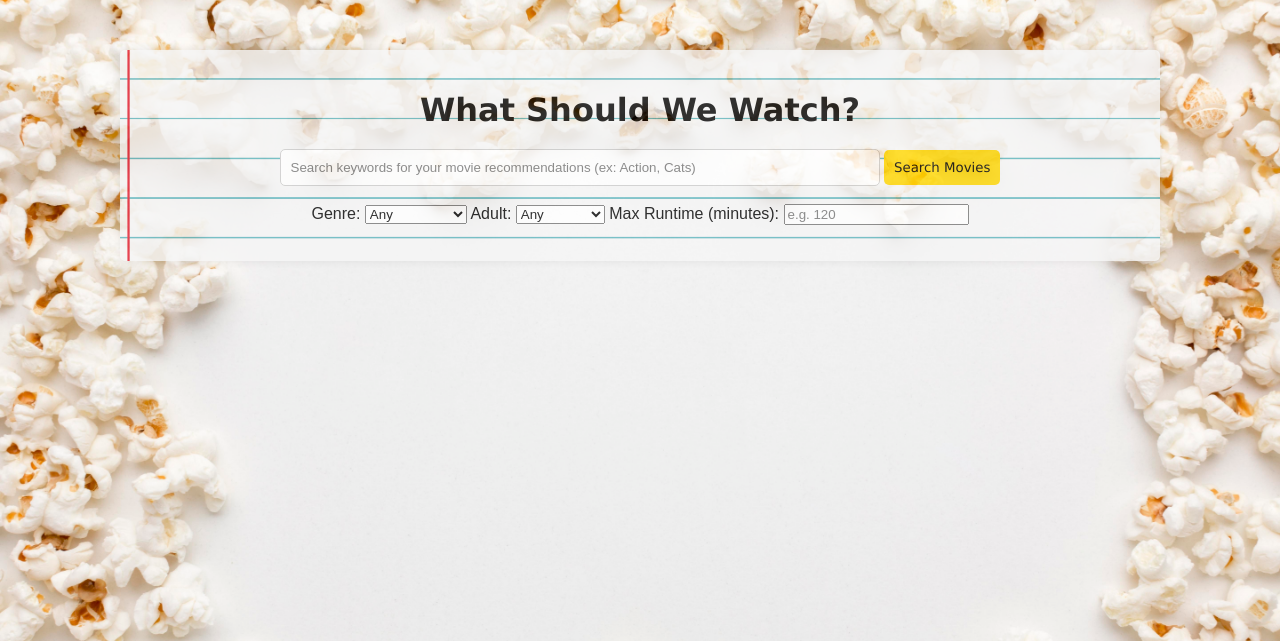
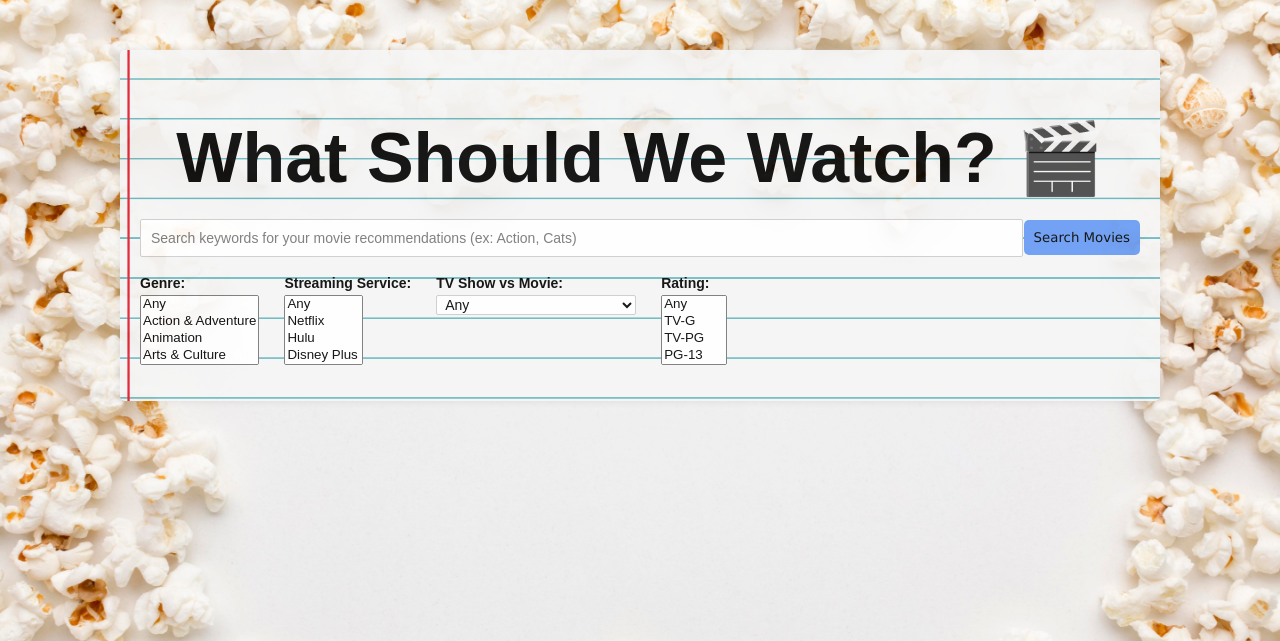
Before and after one commit to kelscj/what-to-watch, a Flask app: page / in a window 1280 px wide. Shown: the top 641 px of the page. Run offline with Flask 3, Linux system fonts and the light colour scheme; some libraries are stand-ins or nearby versions.

Commit message:
Switched dataset and refined filters to be multi-select

```diff
--- a/app.py
+++ b/app.py
@@ -18,22 +18,19 @@ db = SQLAlchemy(app)
 
 # Model
 class MyTask(db.Model):
-    id = db.Column(db.Integer, primary_key=True)
+    show_id = db.Column(db.String(500), primary_key=True)
+    type = db.Column(db.String(500), nullable=True)
     title = db.Column(db.String(500), nullable=False)
-    vote_average = db.Column(db.Float, nullable=False)
-    status = db.Column(db.String(500), nullable=False)
-    release_date = db.Column(db.String(500), nullable=False)
-    revenue = db.Column(db.Float, nullable=False)
-    runtime = db.Column(db.Integer, nullable=False)
-    adult = db.Column(db.Boolean, nullable=False)
-    budget = db.Column(db.Float, nullable=False)
-    original_language = db.Column(db.String(500), nullable=False)
-    overview = db.Column(db.Text, nullable=False)
-    popularity = db.Column(db.Float, nullable=False)
-    tagline = db.Column(db.String(500), nullable=True)
-    genres = db.Column(db.String(500), nullable=True)
-    production_companies = db.Column(db.String(500), nullable=True)
-    keywords = db.Column(db.String(500), nullable=True)
+    director = db.Column(db.String(500), nullable=True)
+    cast = db.Column(db.String(1000), nullable=True)
+    country = db.Column(db.String(500), nullable=True)
+    date_added = db.Column(db.String(100), nullable=True)
+    release_year = db.Column(db.Integer, nullable=True)
+    rating = db.Column(db.String(100), nullable=True)
+    duration = db.Column(db.String(100), nullable=True)
+    listed_in = db.Column(db.String(500), nullable=True)
+    description = db.Column(db.Text, nullable=True)
+    service = db.Column(db.String(100), nullable=False)
 
     def __repr__(self):
         return f"<Movie {self.title}>"
@@ -43,39 +40,43 @@ class MyTask(db.Model):
 def index():
     search_query = request.args.get("query", "").strip()
     tasks = []
+    query = MyTask.query
 
     if search_query:
         # Split on commas or whitespace, remove empty terms
         terms = [term.strip().lower() for term in search_query.replace(",", " ").split() if term.strip()]
 
-        # Start with all non-adult movies
-        query = MyTask.query.filter(MyTask.adult.is_(False))
-
-        # Filter so each term must appear in either genres or keywords (AND logic)
+        # Filter so each term must appear in either genres, keywords, cast, or title
         for term in terms:
             like_term = f"%{term}%"
             query = query.filter(
                 or_(
-                    MyTask.genres.ilike(like_term),
-                    MyTask.keywords.ilike(like_term)
+                    MyTask.listed_in.ilike(like_term),
+                    MyTask.description.ilike(like_term),
+                    MyTask.title.ilike(like_term),
+                    MyTask.cast.ilike(like_term),
+                    MyTask.director.ilike(like_term)
                 )
             )
 
         # Apply additional filters from form inputs
-        genre_filter = request.args.get("genre", "").strip()
-        runtime_filter = request.args.get("runtime", type=int)
+        rating_filter = request.args.getlist("rating")
+        type_filter = request.args.get("type")
+        service_filter = request.args.getlist("service")
+        genre_filter = request.args.getlist("genre")
+
 
         # Apply filters if selected
         if genre_filter:
-            query = query.filter(MyTask.genres.ilike(f"%{genre_filter}%"))
+            query = query.filter(or_(*[MyTask.service.ilike(f"%{genre}%") for genre in genre_filter ]))
+        if rating_filter:
+            query = query.filter(or_(*[MyTask.service.ilike(f"%{rating}%") for rating in rating_filter ]))
+        if type_filter:
+            query = query.filter(MyTask.type.ilike(f"%{type_filter}%"))
+        if service_filter:
+            query = query.filter(or_(*[MyTask.service.ilike(f"%{service}%") for service in service_filter ]))
 
-        if runtime_filter:
-            query = query.filter(MyTask.runtime <= runtime_filter)
-
-        # Always exclude adult content
-        query = query.filter(MyTask.adult.is_(False))
-
-        tasks = query.order_by(MyTask.vote_average.desc()).all()
+        tasks = query.all()
 
     return render_template("index.html", tasks=tasks, query=search_query)
 
--- a/static/styles.css
+++ b/static/styles.css
@@ -19,7 +19,7 @@ body {
   box-shadow: 0 0 10px rgba(0, 0, 0, 0.1);
   text-align: center;
   background-image: url('/static/v602-nunoon-32-rippednotes.jpg');
-  opacity: 0.8;
+  opacity: 0.9;
   background-position: center;
   background-size: cover;
   background-repeat: no-repeat;
@@ -28,12 +28,13 @@ body {
 .content h1 {
   color: black;
   margin-bottom: 20px;
-  font-family: 'Lucida Sans', 'Lucida Sans Regular', 'Lucida Grande', 'Lucida Sans Unicode', Geneva, Verdana, sans-serif;
+  font-size: 70px;
+  font-family: Arial, sans-serif;
 }
 
 .content h2 {
         text-align: left;
-        font-family: 'Lucida Sans', 'Lucida Sans Regular', 'Lucida Grande', 'Lucida Sans Unicode', Geneva, Verdana, sans-serif;
+        font-family: Arial, sans-serif;
         color: black;
         text-decoration: underline;
 }
@@ -48,7 +49,7 @@ body {
 
 .content button {
   padding: 10px 10px;
-  background-color: gold;
+  background-color: rgb(101, 154, 244);
   color: black;
   border: black;
   border-radius: 5px;
@@ -56,7 +57,7 @@ body {
   font-family: 'Lucida Sans', 'Lucida Sans Regular', 'Lucida Grande', 'Lucida Sans Unicode', Geneva, Verdana, sans-serif
 }
 .content button:hover {
-  background-color: goldenrod;
+  background-color: rgb(146, 182, 245);
 }
 
 .content ul {
@@ -65,7 +66,175 @@ body {
 }
 .content li {
   padding: 10px;
-  border-bottom: 1px solid #ccc;
   text-align: left;
+}
 
+.search-bar {
+    display: flex;
+    align-items: center;
+    gap: 1px;
 }
+
+.search-bar input[type="text"] {
+    flex: 1;
+    min-width: 400px;
+    padding: 10px;
+    font-size: 14px;
+    border: 1px solid #ccc;
+    border-radius: 2px;
+}
+
+/* --- Compact, Clean Multi-Select Dropdown Styling --- */
+
+/* Closed dropdown: match native select look */
+.vscomp-toggle-button {
+  background-color: white;
+  border: 1px solid #ccc;
+  border-radius: 2px;
+  color: black;
+  font-size: 14px;
+  font-family: inherit;
+  height: 20px;
+  line-height: 20px;
+  padding: 0 22px 0 8px; /* space on right for arrow */
+  text-align: left;
+  cursor: pointer;
+  box-sizing: border-box;
+  width: 200px;
+  position: relative;
+}
+
+/* Add a ▼ arrow just like the single select */
+.vscomp-toggle-button::after {
+  content: "⌄";
+  position: absolute;
+  right: 6px;
+  top: 50%;
+  transform: translateY(-70%);
+  font-size: 14px;
+  color: #191919;
+  pointer-events: none;
+}
+
+/* Dropdown menu: compact white box, no extra padding */
+.vscomp-options-container {
+  border: 1px solid #ccc !important;
+  border-radius: 2px !important;
+  box-shadow: 0 2px 8px rgba(0, 0, 0, 0.15);
+  width: 150px;
+  overflow-y: scroll;
+  font-size: 13px;
+  color: #000;
+  padding: 0;
+  margin: 0;
+}
+
+/* Each option: 20px height, no whitespace */
+.vscomp-option {
+  position: relative;
+  padding: 0 0px 0 22px !important; /* space for checkmark */
+  background: rgb(233, 232, 231);
+  border-bottom: 1px solid #ddd;
+  cursor: pointer;
+  display: flex;
+  align-items: center;
+  font-size: 13px;
+  margin: 0;
+}
+
+/* Hover: subtle blue highlight */
+.vscomp-option:hover {
+  background-color: rgb(101, 154, 244) !important;
+  color: white !important;
+  border-radius: 2px;
+}
+
+/* Left-side checkmark for selected options */
+.vscomp-option.selected::before {
+  content: "✓";
+  position: absolute;
+  left: 6px;
+  top: 50%;
+  transform: translateY(-50%);
+  font-size: 13px;
+  background-color: rgb(101, 154, 244) !important;
+  color: white;
+}
+
+.vscomp-option.selected {
+  font-size: 13px;
+  background-color: rgb(101, 154, 244) !important;
+  color: white;
+  border-radius: 2px;
+}
+
+
+/* White checkmark when hovered */
+.vscomp-option.selected:hover::before {
+  color: white;
+}
+
+/* Tighten dropdown bottom area — remove blank space */
+.vscomp-options {
+  margin: 0;
+  padding: 0;
+}
+
+/* Hide 'No options found' / 'No results found' messages */
+.vscomp-no-options,
+.vscomp-no-search-results {
+  display: none !important;
+  height: 0 !important;
+  margin: 0 !important;
+  padding: 0 !important;
+  overflow: hidden !important;
+}
+
+/* Remove extra padding under the options list */
+.vscomp-options-container::after {
+  content: none;
+}
+
+/* Remove internal search bar */
+.vscomp-search-container {
+  display: none !important;
+}
+
+/* Wrapper alignment */
+.vscomp-wrapper {
+  display: inline-block;
+  width: 200px;
+  vertical-align: top;
+}
+
+/* Filters layout */
+.filters {
+  display: flex;
+  flex-wrap: wrap;
+  gap: 25px;
+  justify-content: flex-start;
+  align-items: flex-start;
+  text-align: left;
+}
+
+.filters label {
+  display: block;
+  margin-bottom: 4px;
+  font-weight: bold;
+  color: black;
+  font-size: 14px;
+}
+
+/* Keep native single-select consistent */
+.filters select:not([multiple]) {
+  background-color: white;
+  border: 1px solid #ccc;
+  border-radius: 2px;
+  color: black;
+  font-size: 14px;
+  height: 20px;
+  padding: 0 4px;
+  width: 200px;
+  font-family: inherit;
+  box-sizing: border-box;
+}
--- a/templates/base.html
+++ b/templates/base.html
@@ -2,11 +2,44 @@
 
 <head>
     <meta charset="UTF-8">
-    <title>Movie Search</title>
+    <link rel="stylesheet" href="https://cdn.jsdelivr.net/npm/choices.js/public/assets/styles/choices.min.css">
+    <script src="https://cdn.jsdelivr.net/npm/choices.js/public/assets/scripts/choices.min.js"></script>
     <link rel="stylesheet" href="{{ url_for('static', filename='styles.css') }}">
+
+
 </head>
 <body>
     {% block content %}
     {% endblock %}
+    <script src="https://cdn.jsdelivr.net/npm/virtual-select-plugin/dist/virtual-select.min.js"></script>
+    {% block scripts %}
+    <script>
+    window.addEventListener('load', function () {
+    VirtualSelect.init({
+        ele: '#genre,#rating,#service',
+        multiple: true,
+        search: false,
+        placeholder: 'Select filter option(s)',
+        disableSelectAll: false,
+        showSelectedOptionsFirst: true,
+        closeOnSelect: false,
+
+        // ✅ Layout and style improvements
+        maxWidth: '240px',
+        dropboxWrapper: 'body',
+        zIndex: 9999,
+        markSearchResults: false,  // disables highlighting
+    });
+
+    // Apply consistent width per filter box
+    document.querySelectorAll('.vscomp-wrapper').forEach(el => {
+        el.style.minWidth = '180px';
+        el.style.maxWidth = '220px';
+    });
+    });
+    </script>
+    {% endblock %}
+
+
 </body>
 </html>
--- a/templates/index.html
+++ b/templates/index.html
@@ -2,61 +2,66 @@
 
 {% block content %}
 <div class ="content">
-    <h1>What Should We Watch?</h1>
-    <form method="GET" action="/">
+    <h1>What Should We Watch? 🎬</h1>
+    <form method="GET" action="/" class="filter-form">
+        <div class="search-bar">
             <input type="text" name="query" placeholder="Search keywords for your movie recommendations (ex: Action, Cats)" value="{{ query }}" size="80">
             <button type="submit">Search Movies</button>
-        <br><br>
+        </div>
+        <br>
+        <div class="filters">
+            <div>
                 <label for="genre">Genre:</label>
-        <select name="genre" id="genre">
+                <select name="genre" id="genre" multiple>
                     <option value="">Any</option>
-            <option value="Action" {% if request.args.get('genre') == 'Action' %}selected{% endif %}>Action</option>
-            <option value="Adult" {% if request.args.get('genre') == 'Adult' %}selected{% endif %}>Adult</option>
-            <option value="Adventure" {% if request.args.get('genre') == 'Adventure' %}selected{% endif %}>Adventure</option>
-            <option value="Animation" {% if request.args.get('genre') == 'Animation' %}selected{% endif %}>Animation</option>
-            <option value="Biography" {% if request.args.get('genre') == 'Biography' %}selected{% endif %}>Biography</option>
-            <option value="Comedy" {% if request.args.get('genre') == 'Comedy' %}selected{% endif %}>Comedy</option>
-            <option value="Crime" {% if request.args.get('genre') == 'Crime' %}selected{% endif %}>Crime</option>
-            <option value="Documentary" {% if request.args.get('genre') == 'Documentary' %}selected{% endif %}>Documentary</option>
-            <option value="Drama" {% if request.args.get('genre') == 'Drama' %}selected{% endif %}>Drama</option>
-            <option value="Family" {% if request.args.get('genre') == 'Family' %}selected{% endif %}>Family</option>
-            <option value="Fantasy" {% if request.args.get('genre') == 'Fantasy' %}selected{% endif %}>Fantasy</option>
-            <option value="Film Noir" {% if request.args.get('genre') == 'Film Noir' %}selected{% endif %}>Film Noir</option>
-            <option value="Game Show" {% if request.args.get('genre') == 'Game Show' %}selected{% endif %}>Game Show</option>
-            <option value="History" {% if request.args.get('genre') == 'History' %}selected{% endif %}>History</option>
-            <option value="Horror" {% if request.args.get('genre') == 'Horror' %}selected{% endif %}>Horror</option>
-            <option value="Musical" {% if request.args.get('genre') == 'Musical' %}selected{% endif %}>Musical</option>
-            <option value="Music" {% if request.args.get('genre') == 'Music' %}selected{% endif %}>Music</option>
-            <option value="Mystery" {% if request.args.get('genre') == 'Mystery' %}selected{% endif %}>Mystery</option>
-            <option value="News" {% if request.args.get('genre') == 'News' %}selected{% endif %}>News</option>
-            <option value="Reality-TV" {% if request.args.get('genre') == 'Reality-TV' %}selected{% endif %}>Reality-TV</option>
-            <option value="Romance" {% if request.args.get('genre') == 'Romance' %}selected{% endif %}>Romance</option>
-            <option value="Sci-Fi" {% if request.args.get('genre') == 'Sci-Fi' %}selected{% endif %}>Sci-Fi</option>
-            <option value="Short" {% if request.args.get('genre') == 'Short' %}selected{% endif %}>Short</option>
-            <option value="Sport" {% if request.args.get('genre') == 'Sport' %}selected{% endif %}>Sport</option>
-            <option value="Talk-Show" {% if request.args.get('genre') == 'Talk-Show' %}selected{% endif %}>Talk-Show</option>
-            <option value="Thriller" {% if request.args.get('genre') == 'Thriller' %}selected{% endif %}>Thriller</option>
-            <option value="War" {% if request.args.get('genre') == 'War' %}selected{% endif %}>War</option>
-            <option value="Western" {% if request.args.get('genre') == 'Western' %}selected{% endif %}>Western</option>
+                    {% for g in [
+                        'Action & Adventure', 'Animation', 'Arts & Culture', 'Black Stories', 'Classics', 'Comedy', 'Crime',
+                        'Documentary', 'Faith & Spirituality', 'History', 'Horror', 'International', 'Kids & Family', 'Latino',
+                        'Lifestyle', 'LGBTQ+', 'Movies', 'Music', 'Mystery', 'Reality', 'Romance', 'Romance Comedy', 'Sci-Fi & Fantasy',
+                        'Science & Tech', 'Series', 'Special Interest', 'Sports', 'Talk Show', 'Teen', 'Thriller', 'TV Series'
+
+                    ] %}
+                        <option value="{{ g }}" {% if request.args.get('genre') == g %}selected{% endif %}>{{ g }}</option>
+                    {% endfor %}
                 </select>
-
-
-        <label for="adult">Adult:</label>
-        <select name="adult" id="adult">
+            </div>
+            <div>
+                <label for="service">Streaming Service:</label>
+                <select name="service" id="service" multiple>
                     <option value="">Any</option>
-            <option value="true" {% if request.args.get('adult') == 'true' %}selected{% endif %}>Explicit</option>
-            <option value="false" {% if request.args.get('adult') == 'false' %}selected{% endif %}>Not Explicit</option>
+                    <option value="Netflix">Netflix</option>
+                    <option value="Hulu">Hulu</option>
+                    <option value="Disney Plus">Disney Plus</option>
+                    <option value="Prime Video">Prime Video</option>
                 </select>
-
-
-        <label for="runtime">Max Runtime (minutes):</label>
-        <input
-            type="number"
-            name="runtime"
-            id="runtime"
-            min="0"
-            placeholder="e.g. 120"
-            value="{{ request.args.get('runtime', '') }}">
+            </div>
+            <div>
+                <label for="type">TV Show vs Movie:</label>
+                <select name="type" id="type">
+                    <option value="">Any</option>
+                    <option value="Movie">Movie</option>
+                    <option value="TV Show">TV Show</option>
+                </select>
+            </div>
+            <div>
+                <label for="rating">Rating:</label>
+                <select name="rating" id="rating" multiple>
+                    <option value="">Any</option>
+                    <option value="TV-G">TV-G</option>
+                    <option value="TV-PG">TV-PG</option>
+                    <option value="PG-13">PG-13</option>
+                    <option value="R">R</option>
+                    <option value="TV-MA">TV-MA</option>
+                    <option value="TV-Y">TV-Y</option>
+                    <option value="TV-Y7">TV-Y7</option>
+                    <option value="TV-14">TV-14</option>
+                    <option value="Ages 13+">Ages 13+</option>
+                    <option value="Ages 16+">Ages 16+</option>
+                    <option value="Ages 18+">Ages 18+</option>
+                    <option value="Not Rated">Not Rated</option>
+                </select>
+            </div>
+        </div>
     </form>
 
 
@@ -65,8 +70,9 @@
         <ul>
         {% for task in tasks %}
             <li>
-                <strong>{{ task.title }}</strong> - {{ task.genres }} - {{task.runtime}} mins - {{task.release_date}}<br>
-                <em>{{ task.overview }}</em>
+                <strong>{{ task.title }}</strong> - {{ task.listed_in }} - {{task.duration}} mins - {{task.release_year}} - {{task.rating}}<br>
+                Stream on: <strong>{{ task.service }}</strong> - Directed by: {{ task.director }} <br>
+                <em>{{ task.description }}</em>
             </li>
         {% endfor %}
         </ul>
```
Also changed, not shown: import_data.py (+13 -19 lines). Lines whose indentation alone changed are shown as unchanged.
